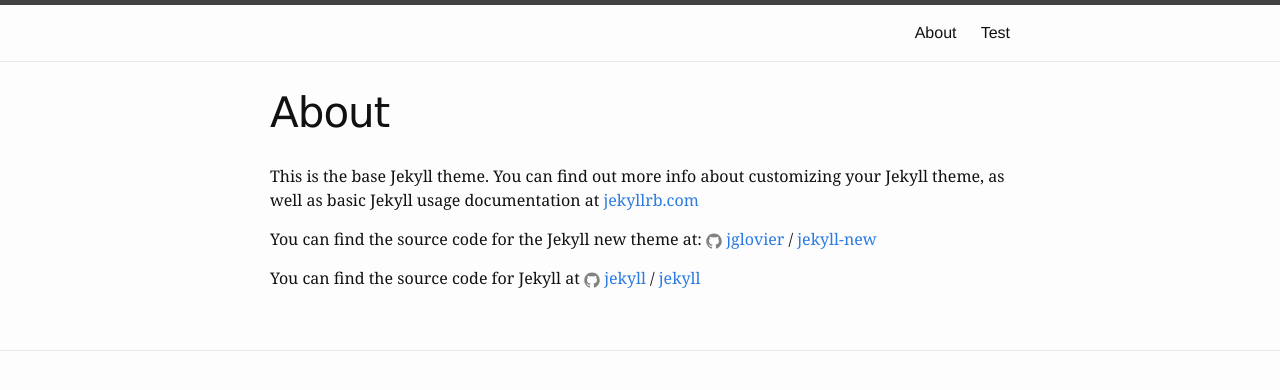
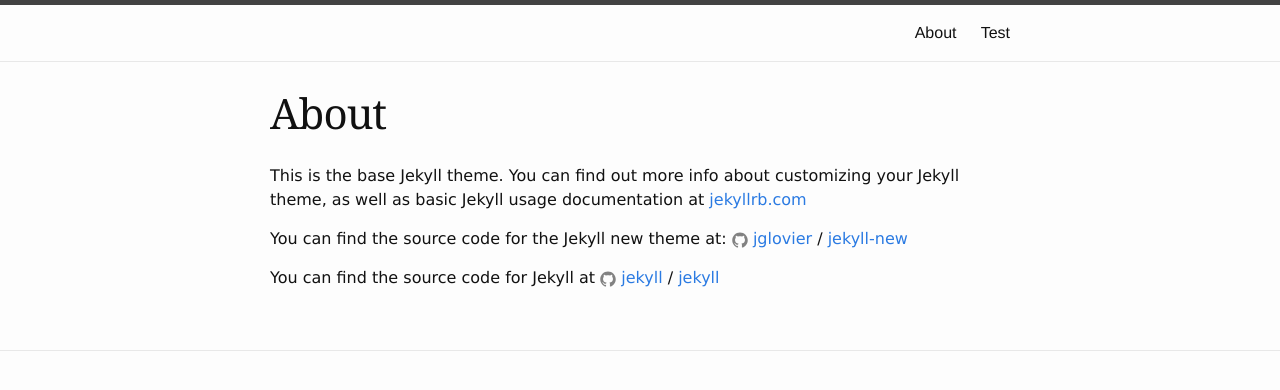
Before and after one commit to rootandflow/framheim, a Jekyll site: the page built from about.md, in a window 1280 px wide. Shown: the top 390 px of the page. Built offline with Jekyll 4.4.1, drawn with Linux system fonts in a browser that asks for light colours.

Commit message:
switches head to serif, text to sans-serif :arrows_clockwise:

```diff
--- a/_includes/font-load.html
+++ b/_includes/font-load.html
@@ -1,7 +1,7 @@
 <script>
   WebFont.load({
     google: {
-      families: ['Ovo', 'Muli', 'Playfair Display', 'Fauna One']
+      families: ['Ovo', 'Muli']
     }
   });
 </script>
--- a/_sass/_custom.scss
+++ b/_sass/_custom.scss
@@ -2,9 +2,9 @@
  * Custom add on styles
  */
 
-$head-font-family: "Playfair Display", "Verdana", sans-serif;
+$head-font-family: "Ovo", "Georgia", serif;
 
-$text-font-family: "Fauna One", "Georgia", serif;
+$text-font-family: "Muli", "Verdana", sans-serif;
 
 h1, h2, h3, h4, h5, h6 {
   font-family: $head-font-family;
```
